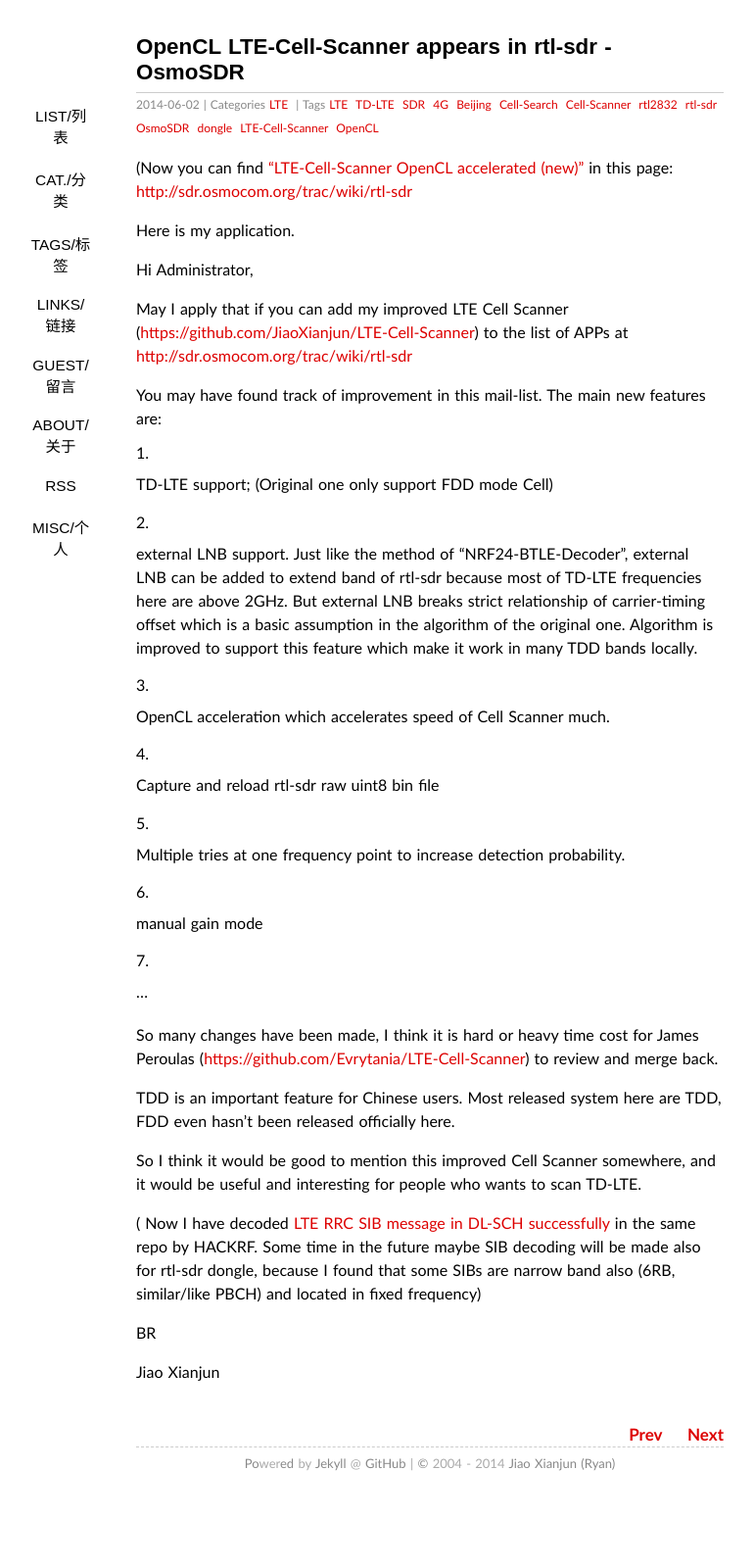
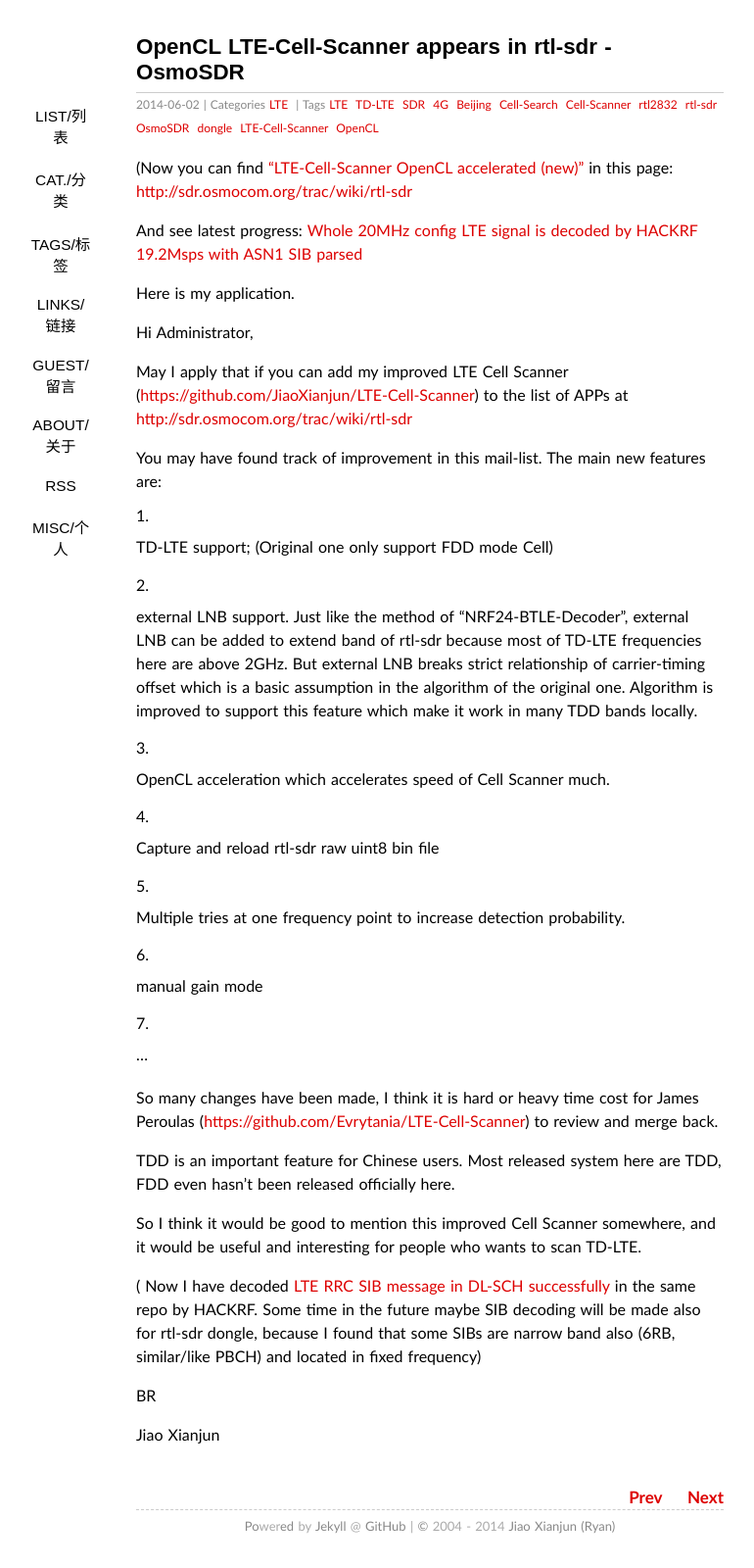
Before and after one commit to sdr-x/sdr-x.github.io, a Jekyll site: the page built from _posts/2014-06-02-OpenCL LTE-Cell-Scanner appears in rtl-sdr - OsmoSDR.md, in a window 1280 px wide. Shown: the whole page at 98% size, without its empty margins (201-971 px from the left). Built offline with Jekyll 4.4.1, drawn with Linux system fonts in a browser that asks for light colours; some web fonts are replaced; Markdown is read by kramdown in place of the engine named in the settings; comment, search, counter and statistics services are not loaded; before the commit the page ends 1536 px from its top, so only the background shows below that.

Commit message:
Update 2014-06-02-OpenCL LTE-Cell-Scanner appears in rtl-sdr - OsmoSDR.md

```diff
--- a/_posts/2014-06-02-OpenCL LTE-Cell-Scanner appears in rtl-sdr - OsmoSDR.md
+++ b/_posts/2014-06-02-OpenCL LTE-Cell-Scanner appears in rtl-sdr - OsmoSDR.md
@@ -8,6 +8,8 @@ tags:  LTE TD-LTE SDR 4G Beijing Cell-Search Cell-Scanner rtl2832 rtl-sdr OsmoSD
 ---
 
 (Now you can find ["LTE-Cell-Scanner OpenCL accelerated (new)"](https://github.com/JiaoXianjun/LTE-Cell-Scanner) in this page: [http://sdr.osmocom.org/trac/wiki/rtl-sdr](http://sdr.osmocom.org/trac/wiki/rtl-sdr)
+
+And see latest progress: [Whole 20MHz config LTE signal is decoded by HACKRF 19.2Msps with ASN1 SIB parsed](http://sdr-x.github.io/Whole%2020MHz%20config%20LTE%20signal%20is%20decoded%20by%20HACKRF%2019.2Msps%20with%20ASN1%20SIB%20parsed/)
 
 Here is my application.
 
```
